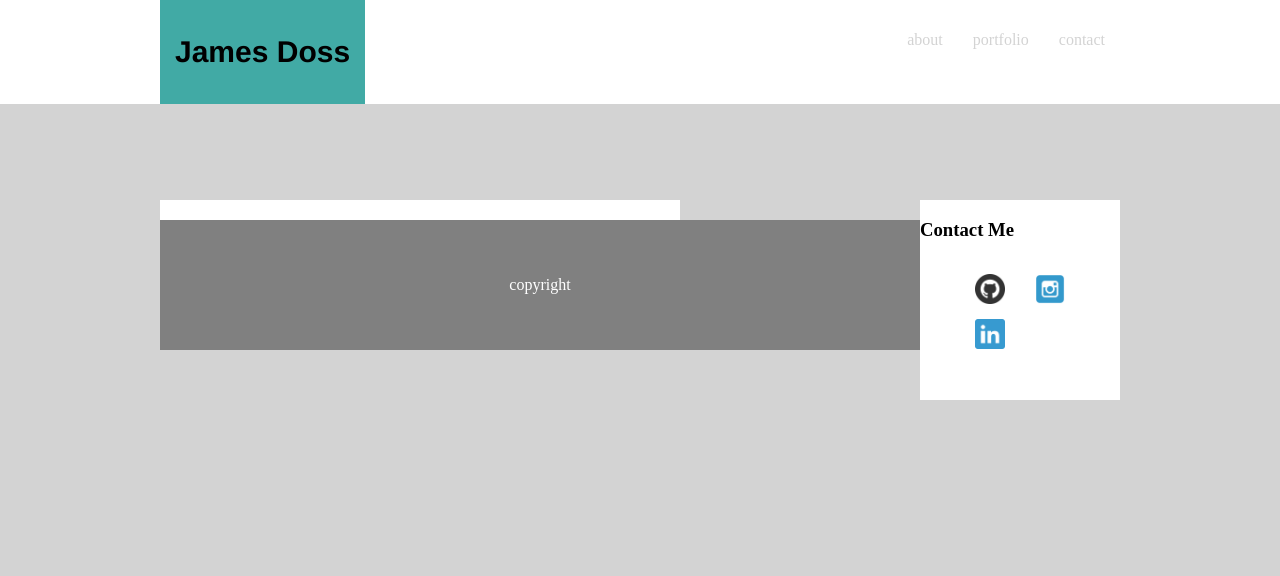
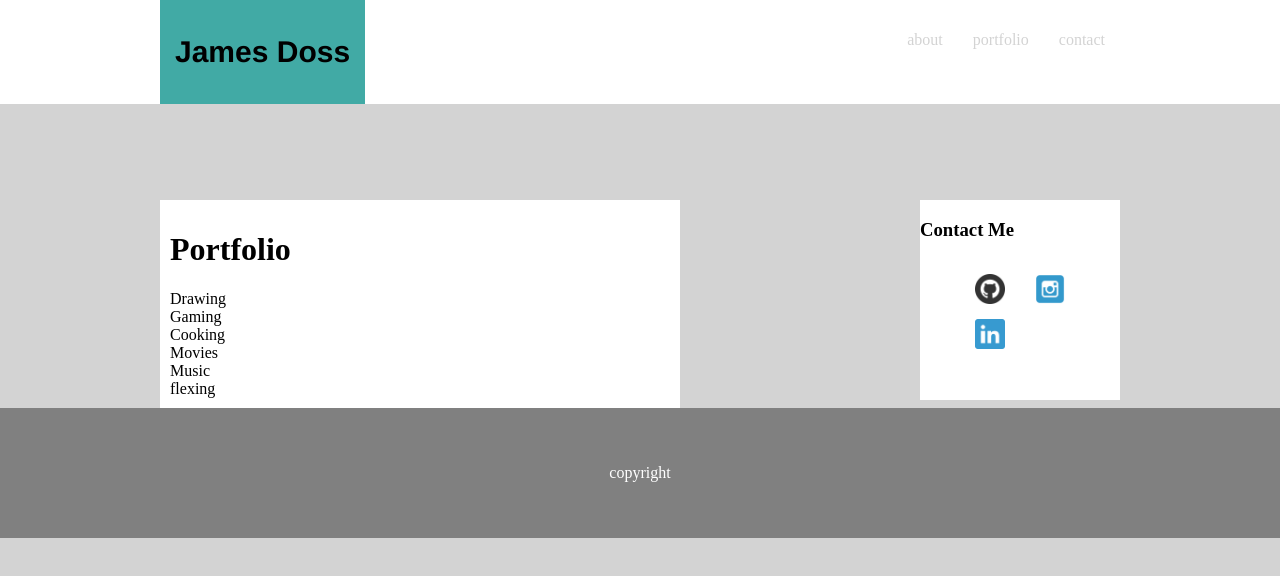
Before and after one commit to jadoss/Basic_Portfolio, a plain HTML site: page portfolio.html in a window 1280 px wide. Drawn offline with Linux system fonts and the light colour scheme.

Commit message:
update. still needs a beautician

```diff
--- a/assets/css/layout.css
+++ b/assets/css/layout.css
@@ -102,6 +102,9 @@ label {
 .link {
 	float: right;
 }
+
+/*-Portfolio-*/
+
 /*-footer-*/
 
 .footer {
--- a/portfolio.html
+++ b/portfolio.html
@@ -39,9 +39,34 @@
 
 		<div class="content">
 
+			<h1>Portfolio</h1>
+
+			<div id="Drawing">
+				Drawing
+			</div>
+
+			<div id="Gaming">
+				Gaming
+			</div>
+
+			<div id="cooking">
+				Cooking
+			</div>
+
+			<div id="movies">
+				Movies
+			</div>
+
+			<div id="music">
+				Music
+			</div>
+
+			<div id="flex">
+				flexing
+			</div>
 
 
-
+		</div>
 	</div>
 
 	<footer class="footer">
```
